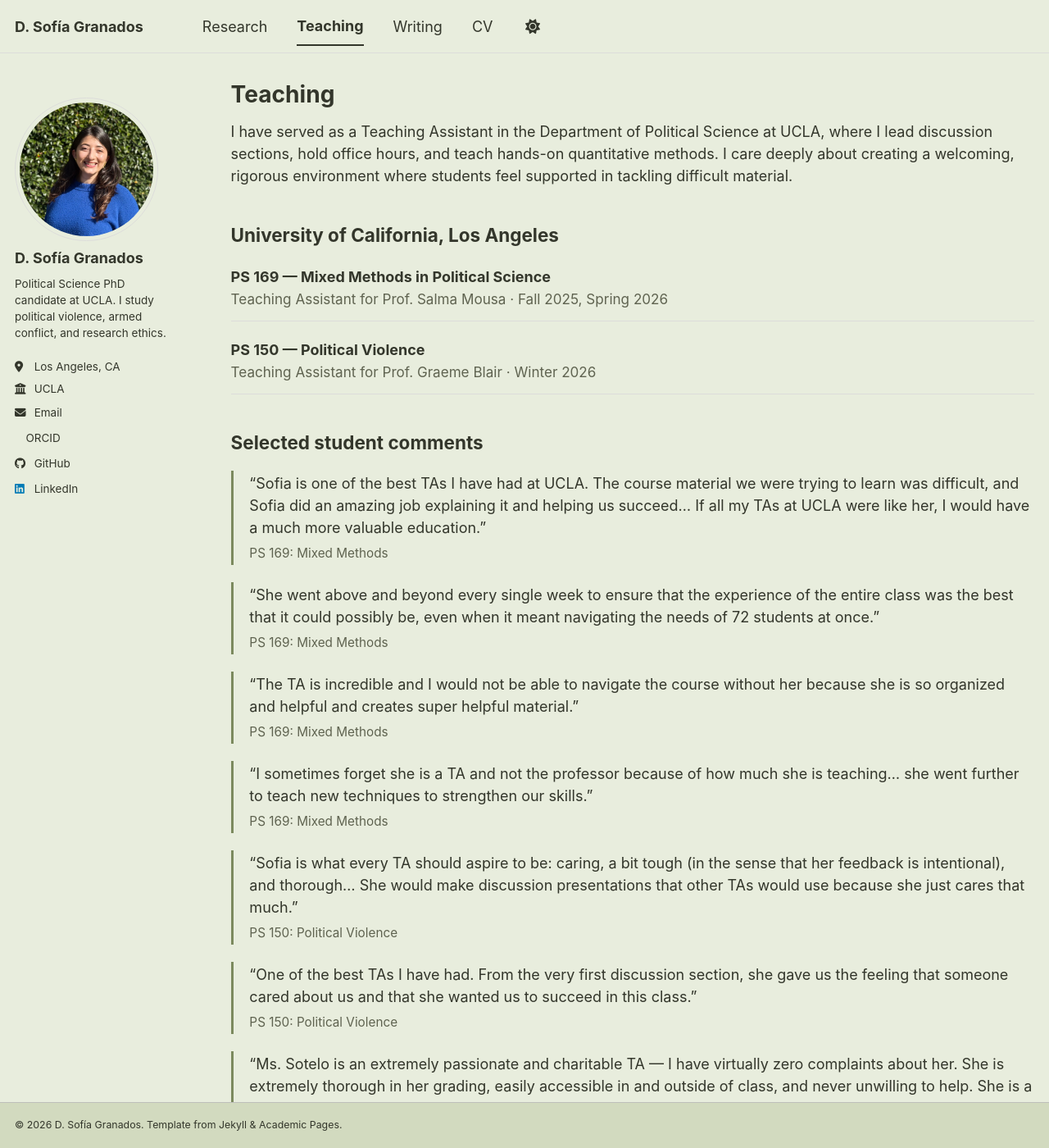
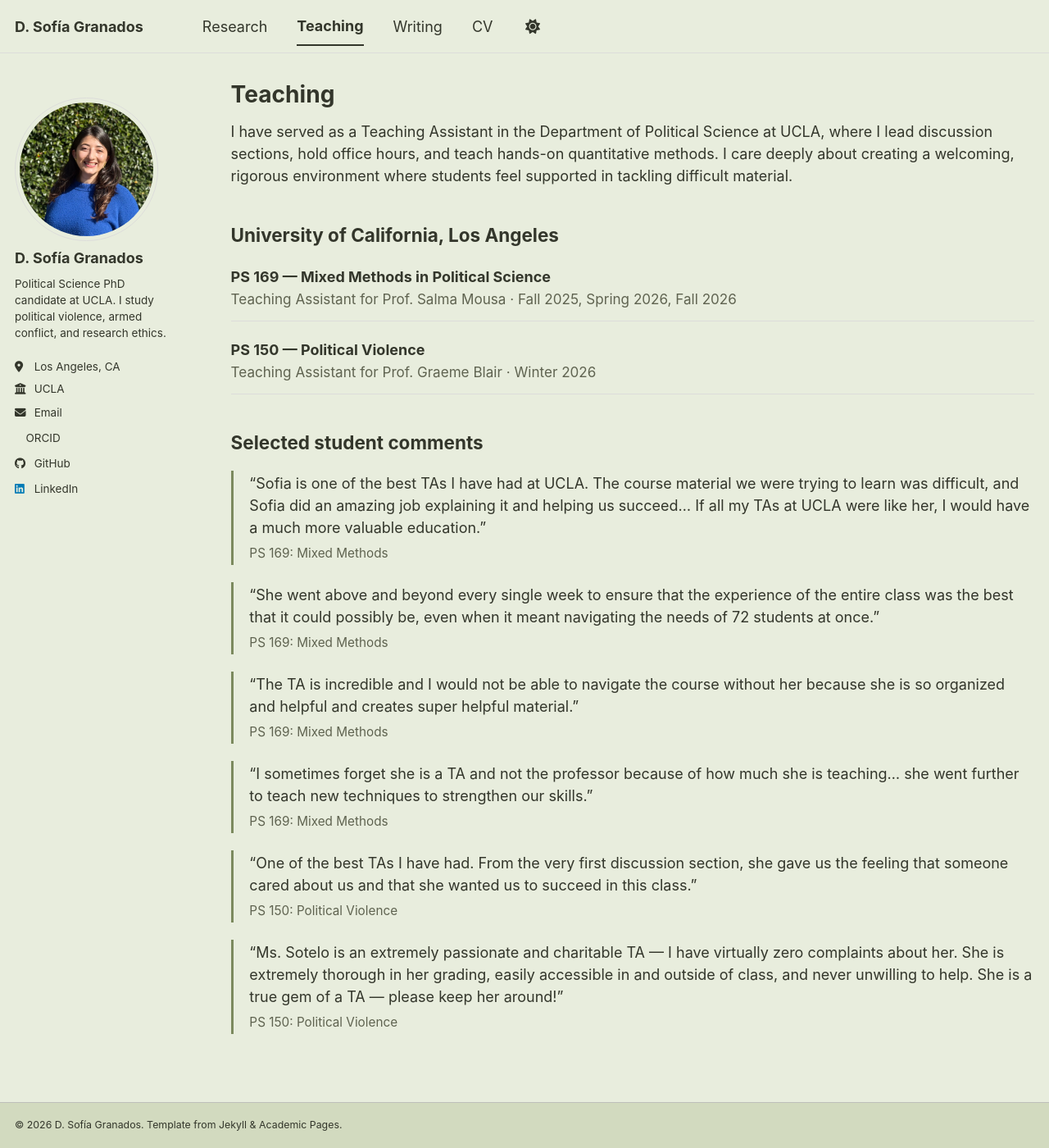
Before and after one commit to dsofiagranados/dsofiagranados.github.io, a Jekyll site: the page built from _pages/teaching.html, in a window 1280 px wide and 1400 px high. Shown: the whole window at 82% size. Built offline with Jekyll 4.4.1, drawn with Linux system fonts in a browser that asks for light colours; a style sheet for code colours, icons or effects is not loaded.

Commit message:
Modify teaching assistant details and quotes
Updated teaching assistant roles and removed a quote.

```diff
--- a/_pages/teaching.html
+++ b/_pages/teaching.html
@@ -14,7 +14,7 @@ author_profile: true
 <ul class="teaching-list">
   <li>
     <span class="course">PS 169 — Mixed Methods in Political Science</span><br>
-    <span class="role">Teaching Assistant for Prof. Salma Mousa · Fall 2025, Spring 2026</span>
+    <span class="role">Teaching Assistant for Prof. Salma Mousa · Fall 2025, Spring 2026, Fall 2026</span>
   </li>
   <li>
     <span class="course">PS 150 — Political Violence</span><br>
@@ -45,11 +45,6 @@ author_profile: true
 </div>
 
 <div class="eval-quote">
-  “Sofia is what every TA should aspire to be: caring, a bit tough (in the sense that her feedback is intentional), and thorough… She would make discussion presentations that other TAs would use because she just cares that much.”
-  <span class="src">PS 150: Political Violence</span>
-</div>
-
-<div class="eval-quote">
   “One of the best TAs I have had. From the very first discussion section, she gave us the feeling that someone cared about us and that she wanted us to succeed in this class.”
   <span class="src">PS 150: Political Violence</span>
 </div>
```
